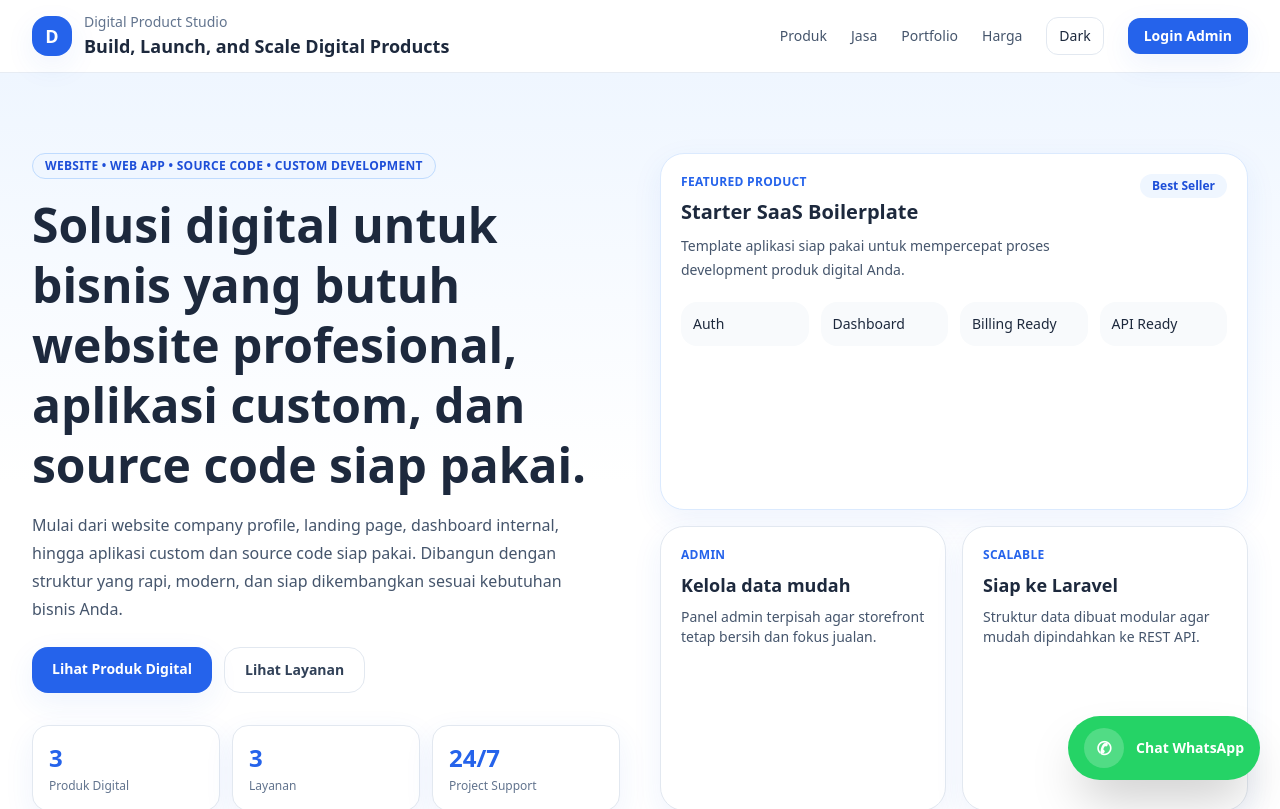
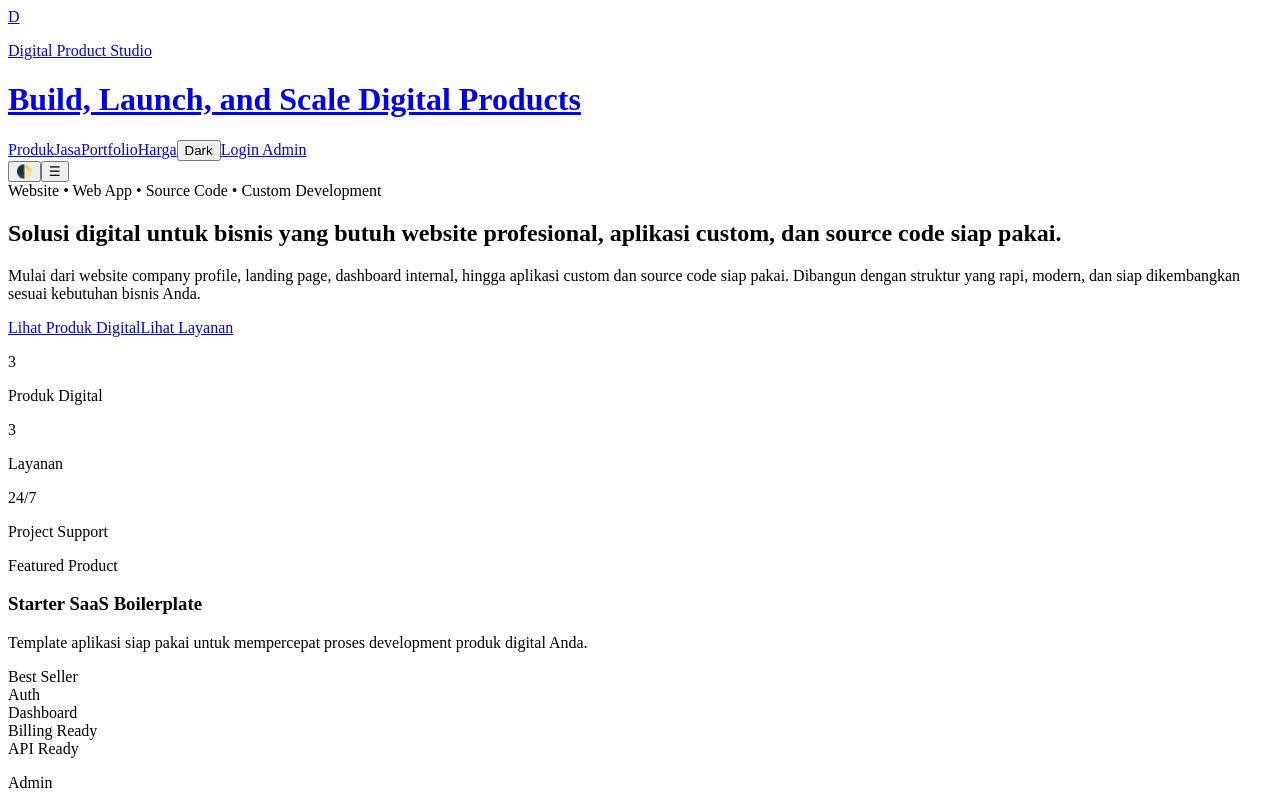
Before and after one commit to ahmdjaee/fe-solusite, a Next.js app: page / in a window 1280 px wide. Shown: the top 809 px of the page. Built offline with nearby package versions, Linux system fonts and the light colour scheme.

Commit message:
test disable css

```diff
--- a/app/globals.css
+++ b/app/globals.css
@@ -1,4 +1,4 @@
-@import "tailwindcss";
+/* @import "tailwindcss";
 
 @theme {
   --color-brand-50: #eff6ff;
@@ -55,4 +55,4 @@ body {
 .dark body {
   background: rgb(2 6 23);
   color: rgb(241 245 249);
-}
+} */
```
